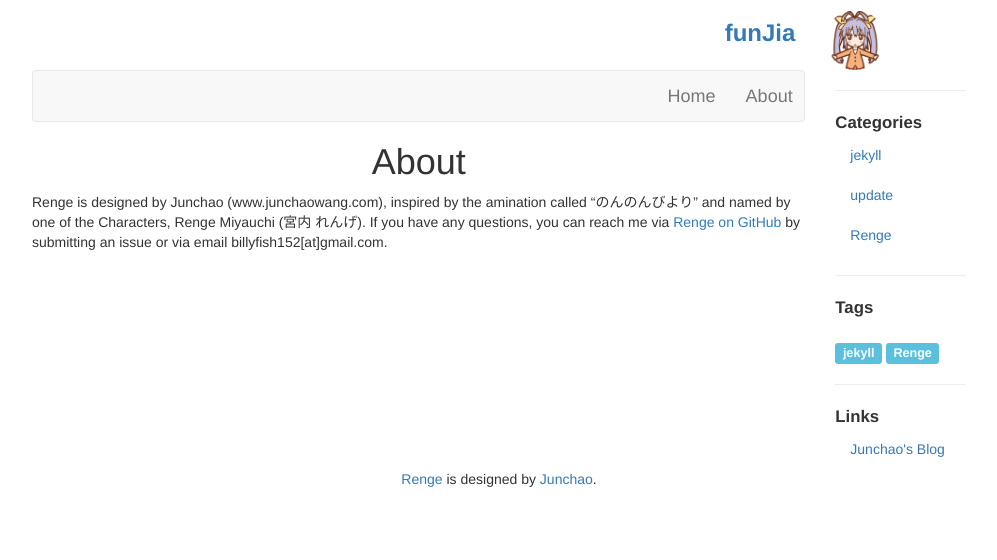
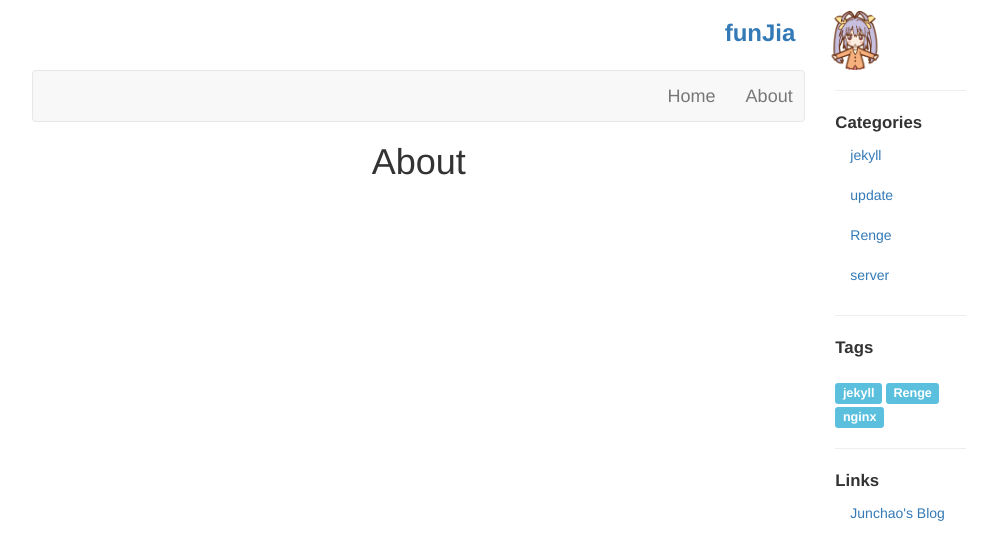
Before and after one commit to funJia/funjia.github.io, a Jekyll site: the page built from about.md, in a window 1280 px wide. Shown: the top 560 px of the page, without its empty margins (141-1138 px from the left). Built offline with Jekyll 4.4.1, drawn with Linux system fonts in a browser that asks for light colours.

```diff
--- a/_includes/footer.html
+++ b/_includes/footer.html
@@ -1,8 +1,8 @@
 <!-- footer -->
 <div class="col-xs-12 span9">
-  <p class="text-center">
+  <!-- <p class="text-center">
     <a href="https://github.com/billyfish152/Renge">Renge</a> is designed by
-    <a href="https://www.junchaowang.com">Junchao</a>.</p></div>
+    <a href="https://www.junchaowang.com">funjia</a>.</p></div> -->
 </div>
 </div>
 <script src="https://code.jquery.com/jquery.js"></script>
--- a/about.md
+++ b/about.md
@@ -4,4 +4,4 @@ title: About
 permalink: /about/
 ---
 
-Renge is designed by Junchao (www.junchaowang.com), inspired by the amination called "のんのんびより" and named by one of the Characters, Renge Miyauchi (宮内 れんげ). If you have any questions, you can reach me via <a href="https://github.com/billyfish152/Renge">Renge on GitHub</a> by submitting an issue or via email billyfish152[at]gmail.com.
+<!-- Renge is designed by Junchao (www.junchaowang.com), inspired by the amination called "のんのんびより" and named by one of the Characters, Renge Miyauchi (宮内 れんげ). If you have any questions, you can reach me via <a href="https://github.com/billyfish152/Renge">Renge on GitHub</a> by submitting an issue or via email billyfish152[at]gmail.com. -->
```
Also changed, not shown: _posts/2017-12-20-安装Nginx.md (added, +11 -0 lines).
